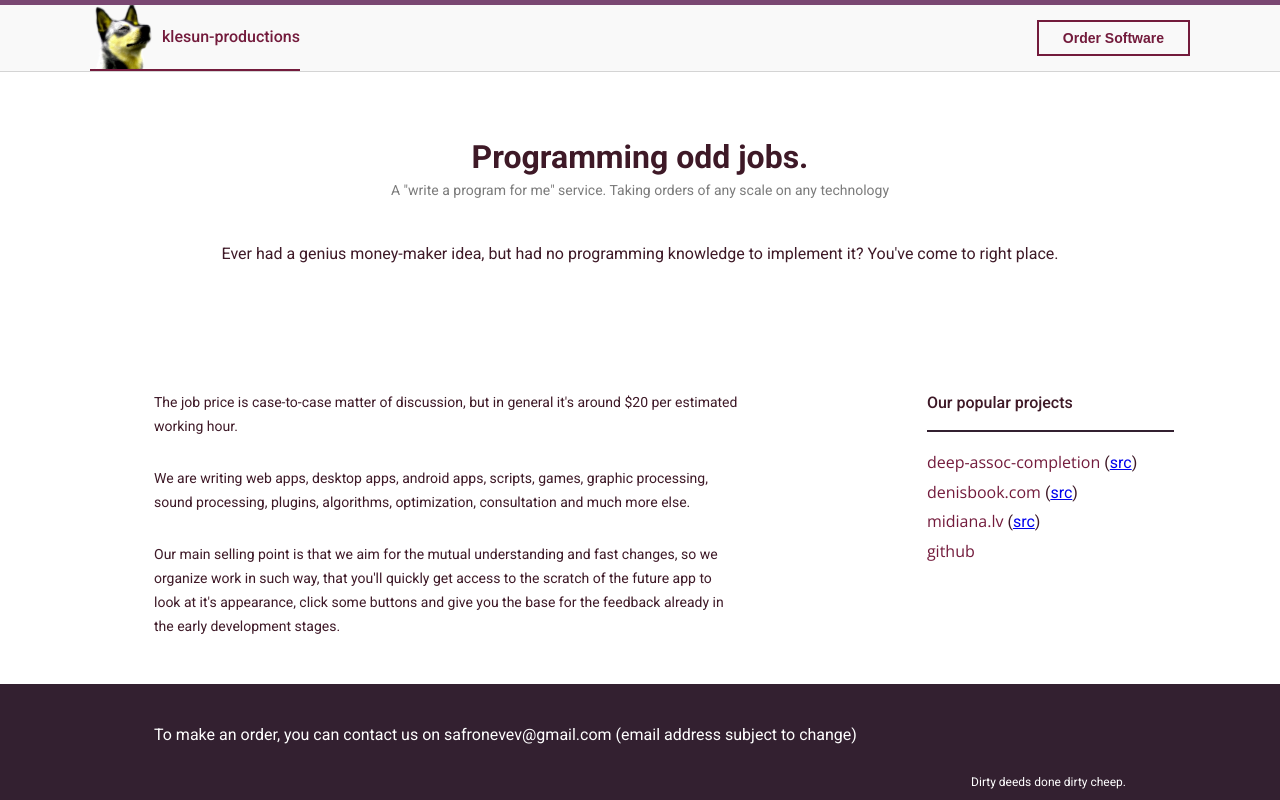
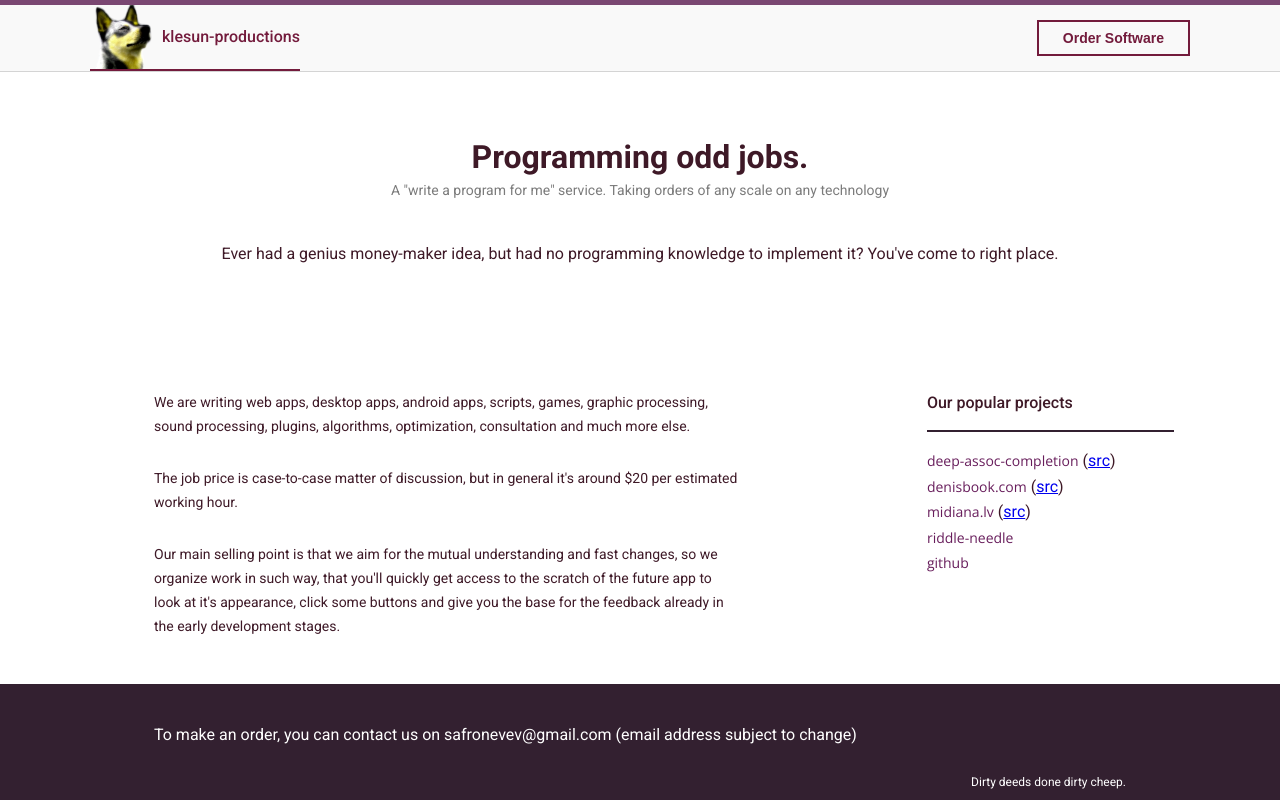
Before and after one commit to dogzy123/klesun-productions, a React (Create React App) app: page / in a window 1280 px wide. Built offline with nearby package versions, Linux system fonts and the light colour scheme.

Commit message:
styles misc

```diff
--- a/public/index.html
+++ b/public/index.html
@@ -7,15 +7,13 @@
     <meta name="theme-color" content="#000000" />
     <meta name="description" content="Web site created using create-react-app"/>
     <link rel="apple-touch-icon" href="logo192.png" />
-    <!--
-      manifest.json provides metadata used when your web app is installed on a
-      user's mobile device or desktop. See https://developers.google.com/web/fundamentals/web-app-manifest/
-    -->
     <link rel="manifest" href="%PUBLIC_URL%/manifest.json" />
 
     <!-- Open Sans -->
     <link href="https://fonts.googleapis.com/css?family=Open+Sans:300,400,400i,700&display=swap&subset=cyrillic,cyrillic-ext" rel="stylesheet">
+    <link href="https://fonts.googleapis.com/css?family=Open+Sans:300,400,400i,700&display=swap&subset=cyrillic,cyrillic-ext" rel="preload" as="style">
     <!-- Roboto -->
+    <link href="https://fonts.googleapis.com/css?family=Roboto:400,500,700&display=swap" rel="preload" as="style">
     <link href="https://fonts.googleapis.com/css?family=Roboto:400,500,700&display=swap" rel="stylesheet">
 
     <title>Klesun Productions</title>
--- a/src/components/Body.js
+++ b/src/components/Body.js
@@ -14,8 +14,12 @@ const popularProjects = [
     },
     {
         title: 'midiana.lv',
-        prodUrl: 'http://midiana.lv/entry/main/',
+        prodUrl: 'http://midiana.lv/entry/compose/',
         devUrl: 'https://github.com/klesun/midiana.lv'
+    },
+    {
+        title: 'riddle-needle',
+        prodUrl: 'https://github.com/klesun/riddle-needle',
     },
     {
         title: 'github',
@@ -50,10 +54,10 @@ function Body() {
                             <div className={styles.introSectionColumnContainer}>
                                 <div className={styles.introColumnContainerHeader}>
                                     <p>
-                                        The job price is case-to-case matter of discussion, but in general it's around $20 per estimated working hour.
+                                        We are writing web apps, desktop apps, android apps, scripts, games, graphic processing, sound processing, plugins, algorithms, optimization, consultation and much more else.
                                     </p>
                                     <p>
-                                        We are writing web apps, desktop apps, android apps, scripts, games, graphic processing, sound processing, plugins, algorithms, optimization, consultation and much more else.
+                                        The job price is case-to-case matter of discussion, but in general it's around $20 per estimated working hour.
                                     </p>
                                     <p>
                                         Our main selling point is that we aim for the mutual understanding and fast changes, so we organize work in such way, that you'll quickly get access to the scratch of the future app to look at it's appearance, click some buttons and give you the base for the feedback already in the early development stages.
--- a/src/styles/main.module.scss
+++ b/src/styles/main.module.scss
@@ -9,7 +9,7 @@
   overflow: hidden;
   background: black;
   opacity: 0.65;
-  cursor: pointer;
+  cursor: default;
 }
 
 .modalBody {
@@ -22,7 +22,6 @@
   height: 575px;
   background: white;
   z-index: 300;
-  border: 5px solid #9e3d61;
 }
 
 .header {
@@ -280,6 +279,7 @@
           text-align: left;
           padding: 16px 0;
           border-bottom: 2px solid #332030;
+          cursor: default;
         }
 
         ul {
@@ -287,14 +287,14 @@
           list-style: none;
 
           li {
-            padding: 4px 0;
+            padding: 2px 0;
 
             > a {
               margin-right: 4px;
               text-decoration: none;
-              color: #731b3c;
+              color: #681e5c;
               font-weight: 500;
-              font-size: 16px;
+              font-size: 14px;
             }
           }
         }
```
Also changed, not shown: 12 other files (tests, documents, lock files or other folders).
